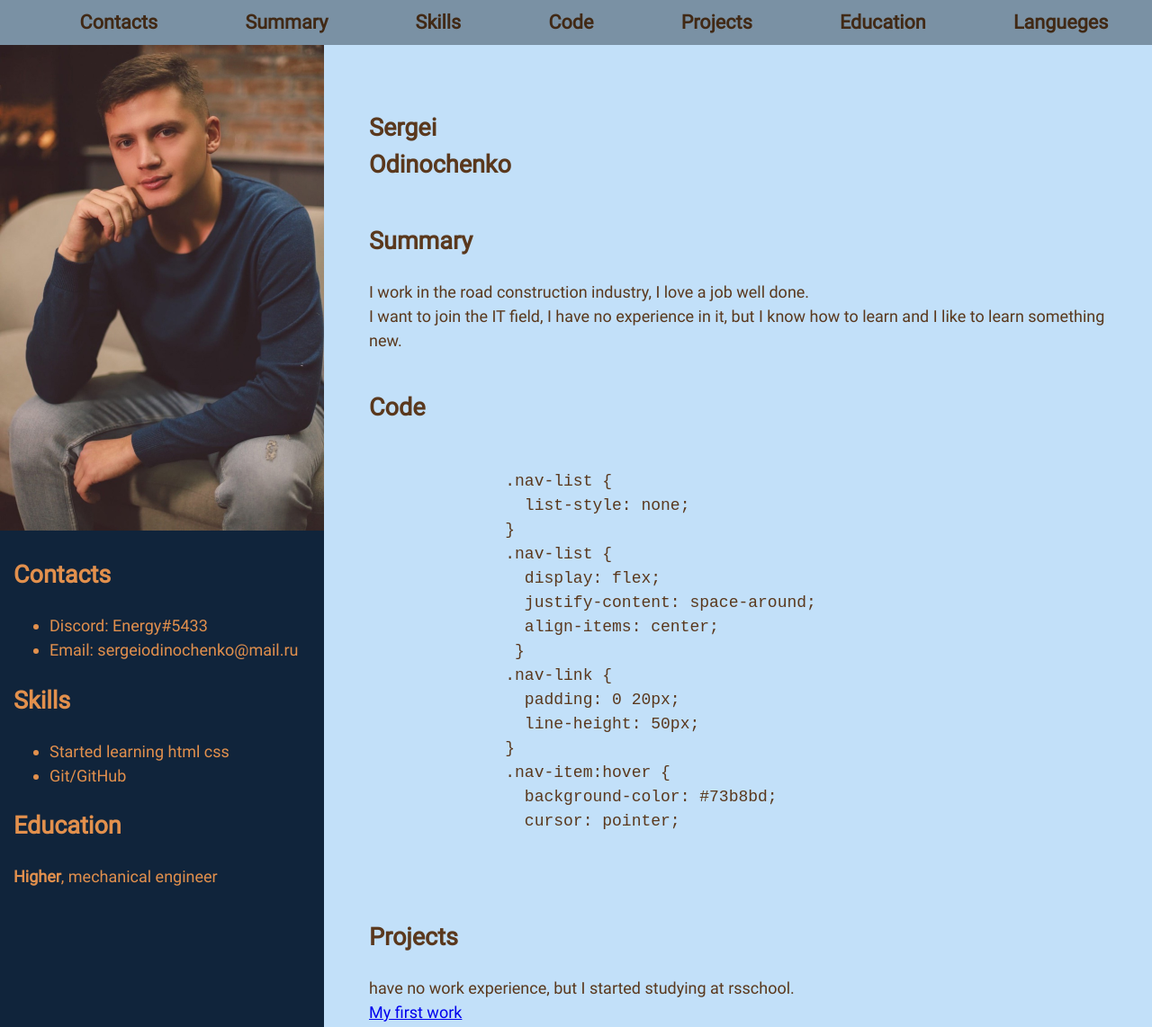
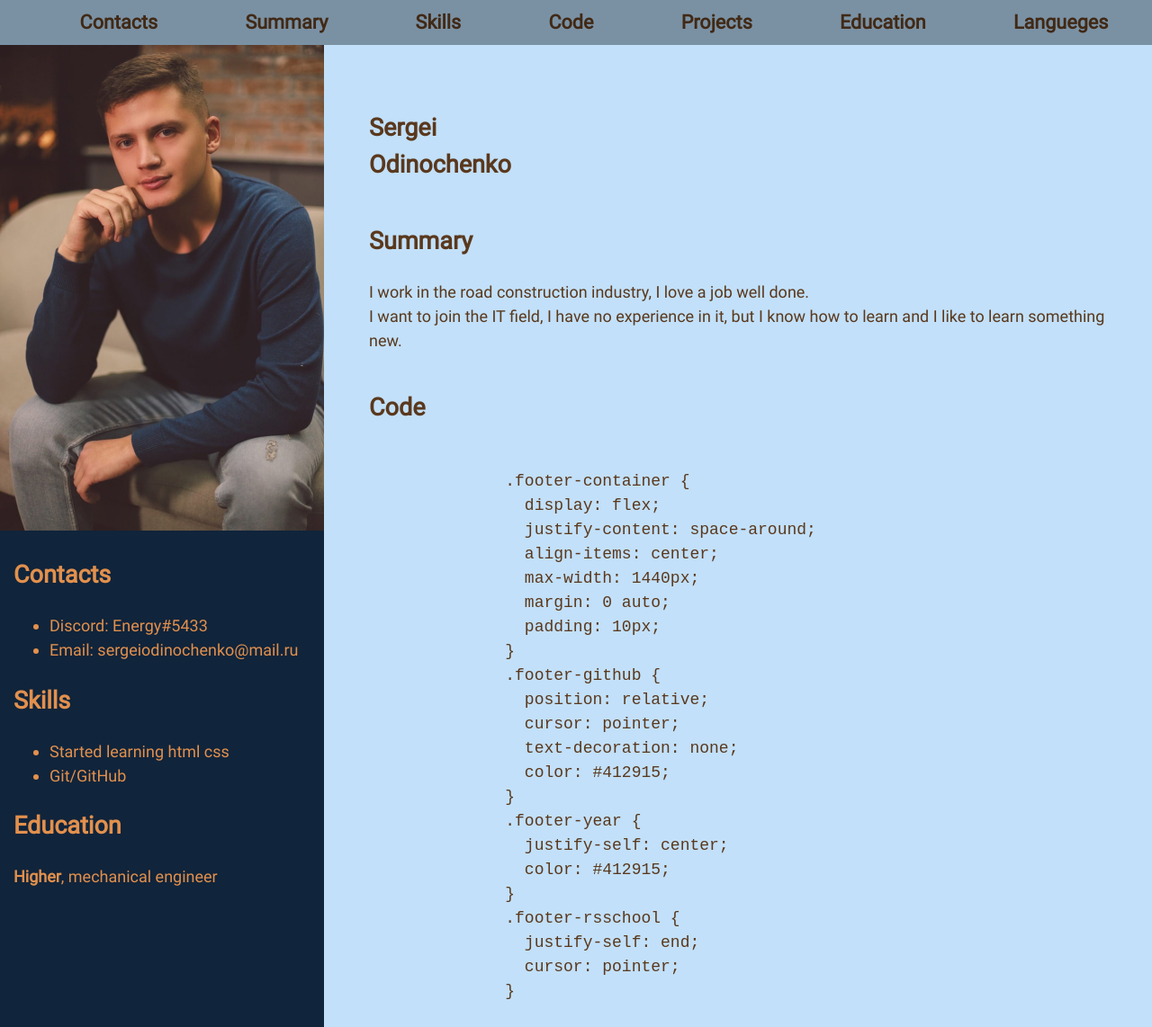
Before and after one commit to Grensel/rsschool-cv2022, a plain HTML site: page index.html in a window 1280 px wide. Shown: the top 1142 px of the page at 90% size. Drawn offline with Linux system fonts and the light colour scheme.

Commit message:
docs: changed cv file and added changes to html

```diff
--- a/index.html
+++ b/index.html
@@ -77,27 +77,34 @@
           <h2 class="arcticle-title">Code</h2>
           <pre>
             <code>
-              .nav-list {
-                list-style: none;
-              }
-              .nav-list {
+              .footer-container {
                 display: flex;
                 justify-content: space-around;
                 align-items: center;
-               }
-              .nav-link {
-                padding: 0 20px;
-                line-height: 50px;
+                max-width: 1440px;
+                margin: 0 auto;
+                padding: 10px;
               }
-              .nav-item:hover {
-                background-color: #73b8bd;
+              .footer-github {
+                position: relative;
                 cursor: pointer;
+                text-decoration: none;
+                color: #412915;
+              }
+              .footer-year {
+                justify-self: center;
+                color: #412915;
+              }
+              .footer-rsschool {
+                justify-self: end;
+                cursor: pointer;
+              }
             </code>
           </pre>
         </section>
         <section class="projects" id="projects">
           <h2 class="article-title">Projects</h2>
-          have no work experience, but I started studying at rsschool.<br>
+          I have no work experience, but I started studying at rsschool.<br>
           <a href="https://github.com/Grensel/rsschool-cv">
             My first work
           </a>
```
Also changed, not shown: 1 other file.
